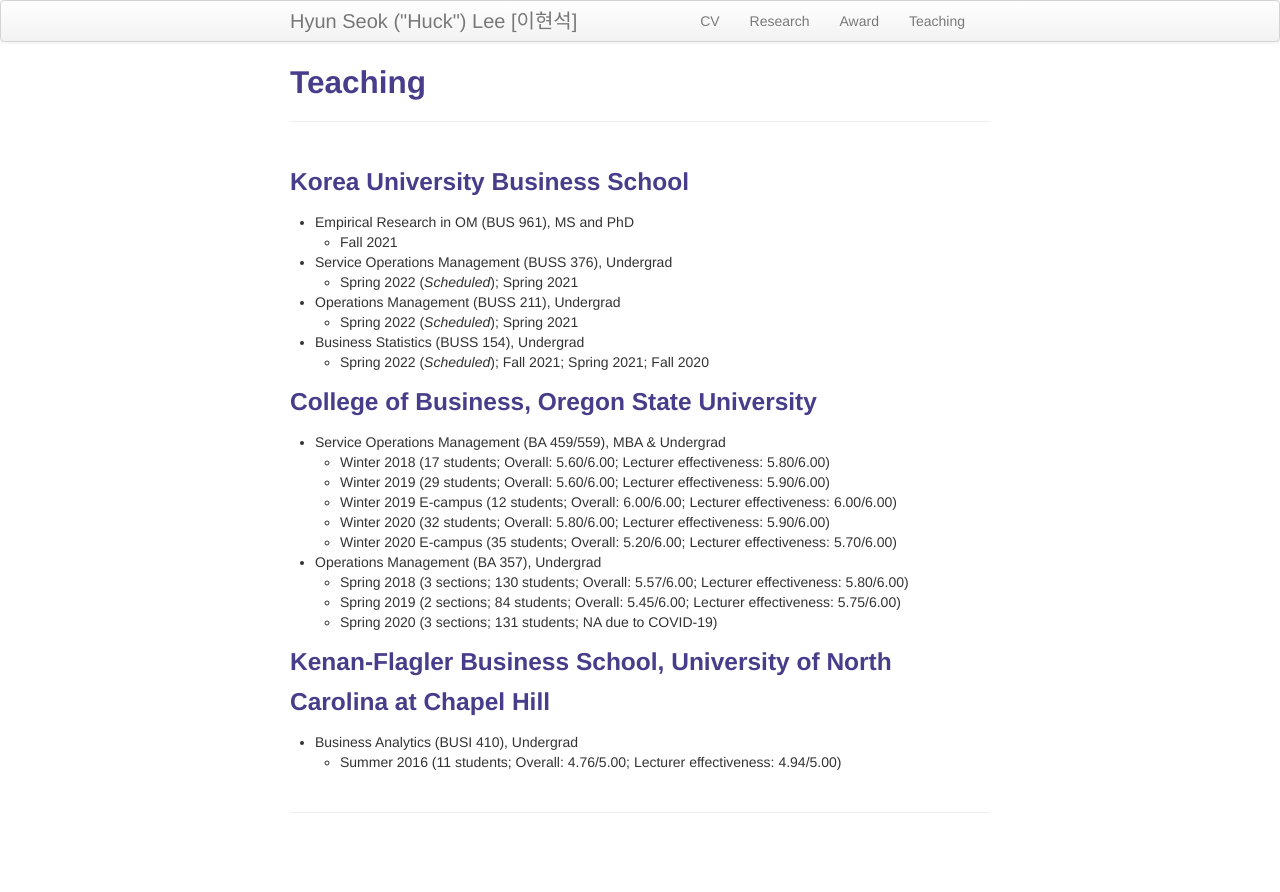
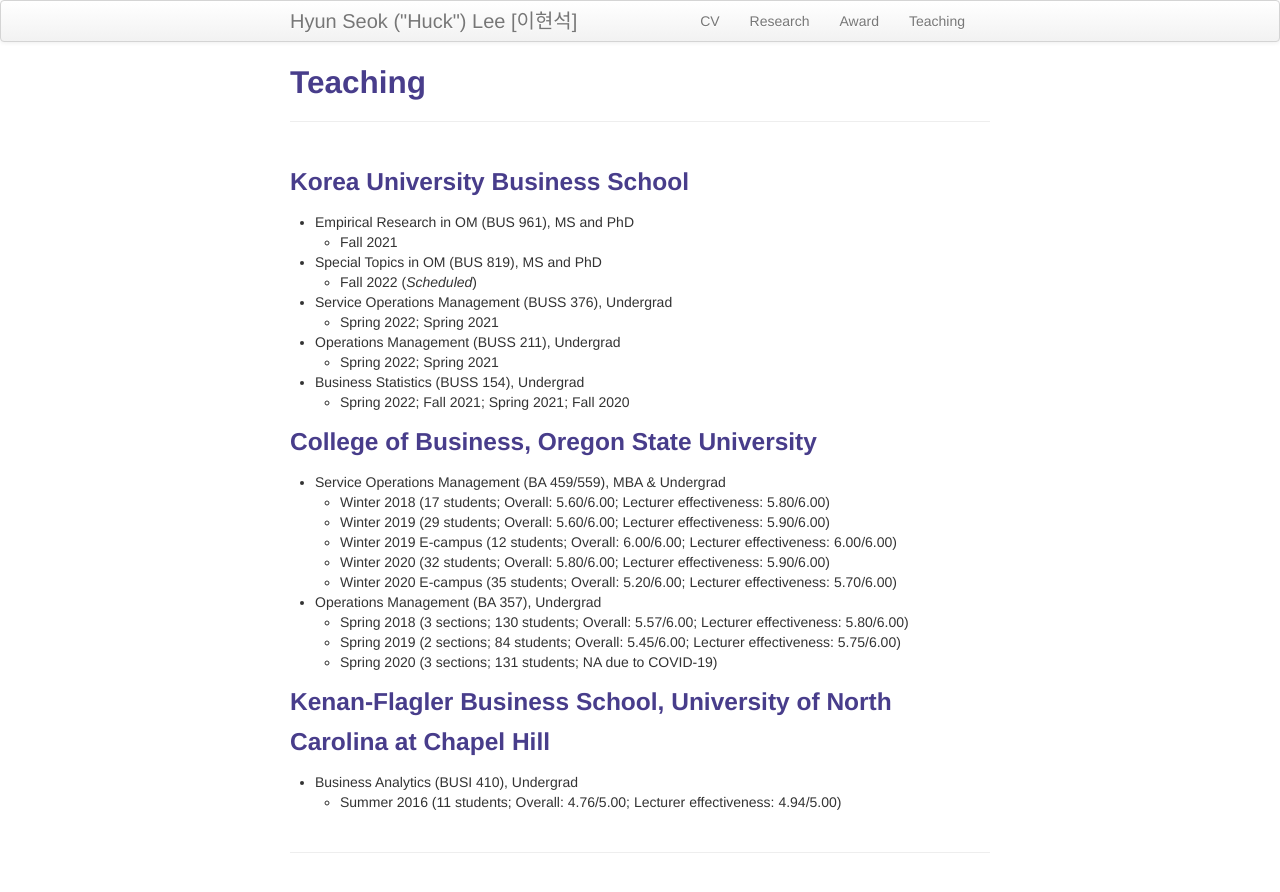
Before and after one commit to lordya2/lordya2.github.io, a Jekyll site: the page built from pages/teaching.md, in a window 1280 px wide. Shown: the top 892 px of the page. Built offline with Jekyll 4.4.1, drawn with Linux system fonts in a browser that asks for light colours.

Commit message:
Update teaching.md

```diff
--- a/pages/teaching.md
+++ b/pages/teaching.md
@@ -8,12 +8,14 @@ description: Hyun Seok ("Huck") Lee's Teaching
 ### Korea University Business School
 * Empirical Research in OM (BUS 961), MS and PhD
   * Fall 2021
+* Special Topics in OM (BUS 819), MS and PhD
+  * Fall 2022 (*Scheduled*)
 * Service Operations Management (BUSS 376), Undergrad
-  * Spring 2022 (*Scheduled*); Spring 2021
+  * Spring 2022; Spring 2021
 * Operations Management (BUSS 211), Undergrad
-  * Spring 2022 (*Scheduled*); Spring 2021
+  * Spring 2022; Spring 2021
 * Business Statistics (BUSS 154), Undergrad
-  * Spring 2022 (*Scheduled*); Fall 2021; Spring 2021; Fall 2020
+  * Spring 2022; Fall 2021; Spring 2021; Fall 2020
 
 
 ### College of Business, Oregon State University
```
